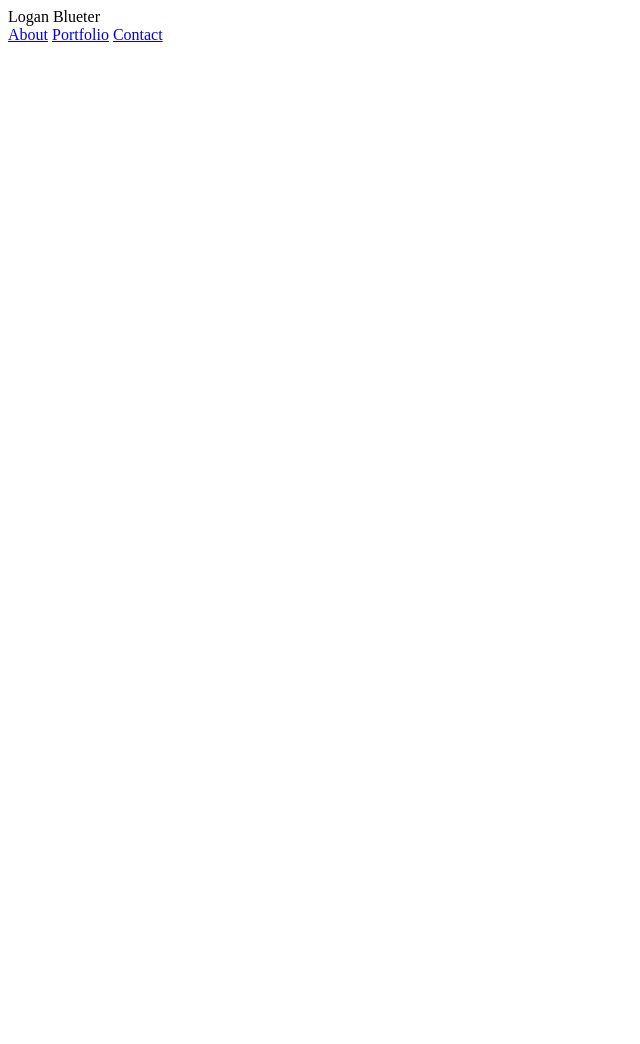
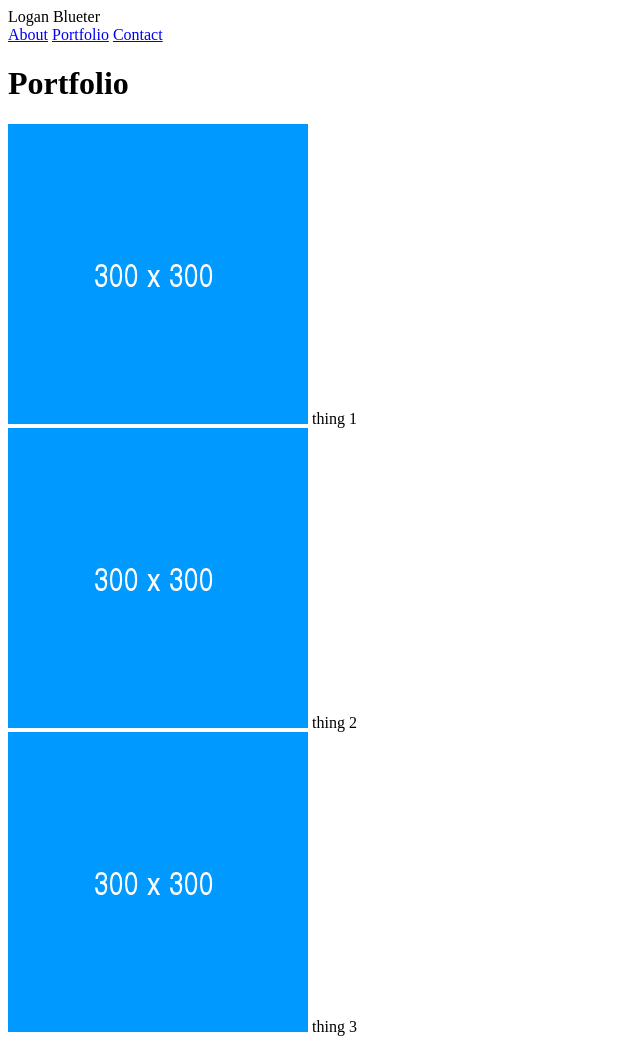
Before and after one commit to lblueter/Basic-Portfolio, a plain HTML site: page portfolio.html in a window 1280 px wide. Shown: the whole page, without its empty margins (0-640 px from the left). Before the commit the page ends 800 px from the top, so only its background shows below. Drawn offline with Linux system fonts and the light colour scheme.

Commit message:
moved image to correct path

```diff
--- a/portfolio.html
+++ b/portfolio.html
@@ -19,6 +19,23 @@
         <a href="contact.html">Contact</a>
     </div>
 
+    <div>
+        <h1>Portfolio</h1>
+        <section>
+            <img src="assets/images/fff.png">
+            thing 1
+        </section>
+        <section>
+            <img src="assets/images/fff.png">
+            thing 2
+        </section>
+        <section>
+            <img src="assets/images/fff.png">
+            thing 3
+        </section>
+
+    </div>
+
 </body>
 
 </html>
```
Also changed, not shown: index.html (+1 -1 lines), assets/images/fff.png (renamed from fff.png).
